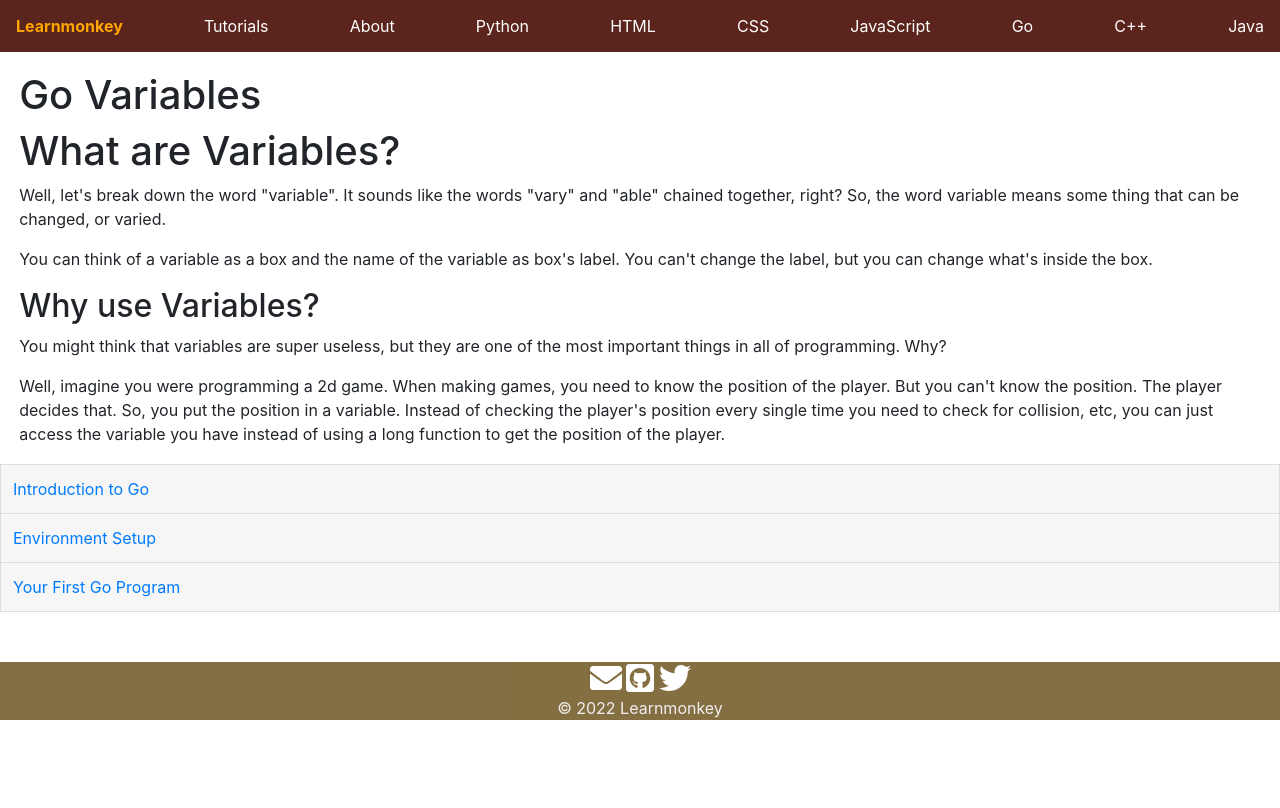
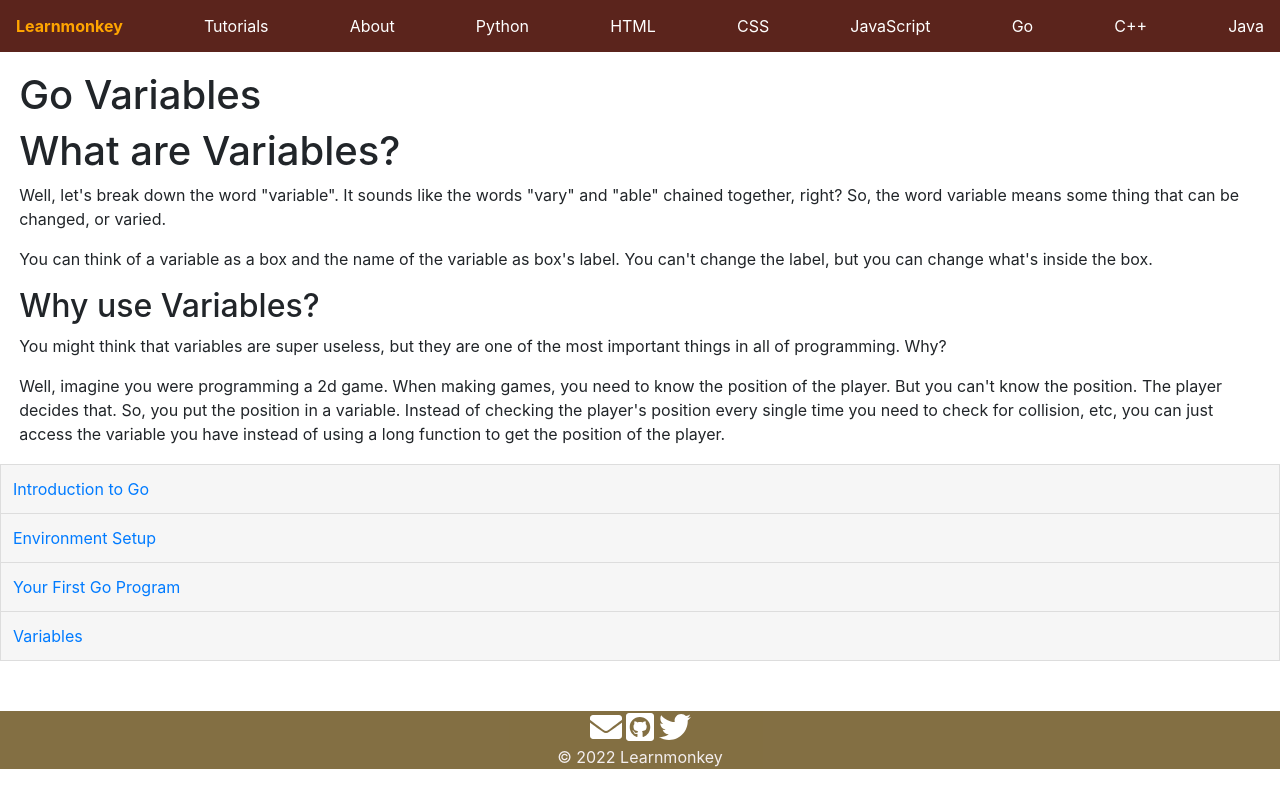
Before and after one commit to learnmonkey/learnmonkey.github.io, a Jekyll site: the page built from programming/golang/variables.html, in a window 1280 px wide. Shown: the top 808 px of the page. Built offline with Jekyll 4.4.1, drawn with Linux system fonts in a browser that asks for light colours.

Commit message:
add go variables tutorial to list

```diff
--- a/_layouts/golang.html
+++ b/_layouts/golang.html
@@ -7,7 +7,8 @@
         <ul id="tutorials-list">
               <a href="/programming/golang/"><li>Introduction to Go</li></a>
               <a href="/programming/golang/environment-setup/"><li>Environment Setup</li></a>
-              <a href="/programming/golang/your-first-go-program"><li>Your First Go Program</li></a>
+              <a href="/programming/golang/your-first-go-program/"><li>Your First Go Program</li></a>
+              <a href="/programming/golang/variables/"><li>Variables</li></a>
         </ul>
         {%- include footer.html -%}
     </body>
```
